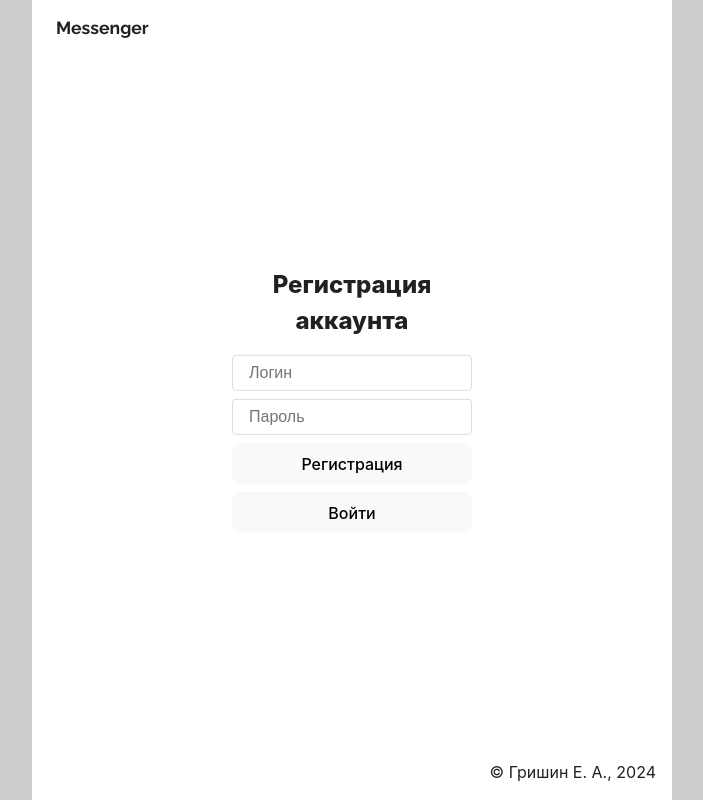
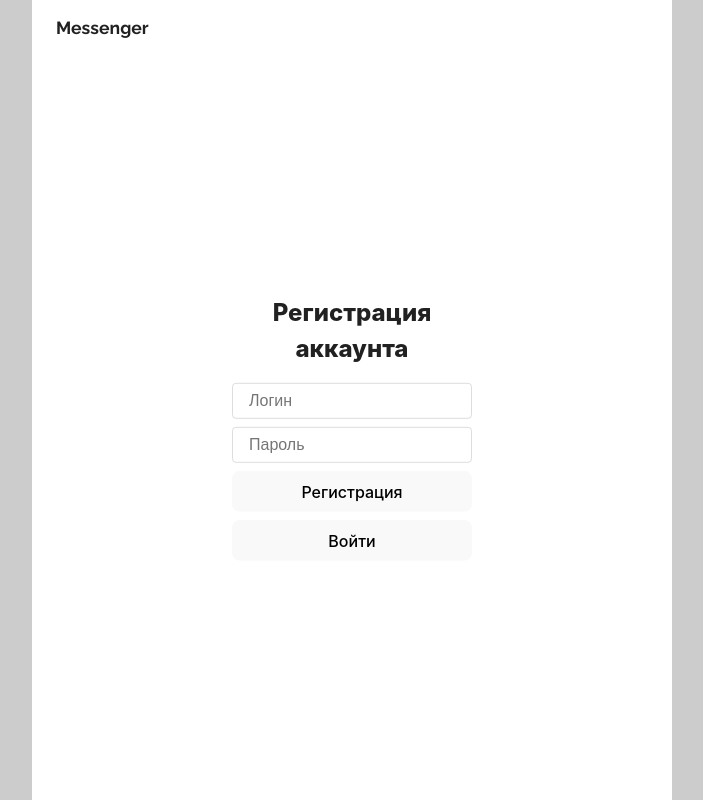
Before and after one commit to egorgrishin/messenger-front, a Vue app: page /register in a window 1280 px wide. Shown: the whole page, without its empty margins (288-991 px from the left). Built offline with nearby package versions, Linux system fonts and the light colour scheme; no server answers.

Commit message:
delete footer

```diff
--- a/src/assets/vars.scss
+++ b/src/assets/vars.scss
@@ -1,4 +1,3 @@
 $header-height: 3.5rem;
-$footer-height: 3.5rem;
 
 $chat-header-height: 3rem;
--- a/src/components/AppFooter.vue
+++ /dev/null
@@ -1,29 +0,0 @@
-<script setup lang="ts">
-const startYear = 2024;
-const currentYear = new Date().getFullYear();
-
-const year = currentYear - startYear !== 0
-    ? `${startYear}—${currentYear}`
-    : currentYear;
-
-const author = 'Гришин Е. А.';
-</script>
-
-<template>
-  <footer>
-    <span>© {{ author }}, {{ year }}</span>
-  </footer>
-</template>
-
-<style lang="scss" scoped>
-@import "../assets/vars";
-
-footer {
-  height: $footer-height;
-  display: flex;
-  width: 100%;
-  padding: 1rem;
-  justify-content: flex-end;
-  box-sizing: border-box;
-}
-</style>
--- a/src/layouts/AppLayout.vue
+++ b/src/layouts/AppLayout.vue
@@ -1,6 +1,5 @@
 <script setup lang="ts">
-import AppHeader from "../components/AppHeader.vue";
-import AppFooter from "../components/AppFooter.vue";
+import AppHeader from "components/AppHeader.vue";
 </script>
 
 <template>
@@ -8,7 +7,6 @@ import AppFooter from "../components/AppFooter.vue";
   <main>
     <slot />
   </main>
-  <AppFooter />
 </template>
 
 <style lang="scss" scoped>
--- a/src/views/ChatListView.vue
+++ b/src/views/ChatListView.vue
@@ -86,7 +86,7 @@ const getFirstLetter: (nick: string) => string = (nick: string): string => {
 
 .messenger__chat-list {
   overflow-y: auto;
-  height: calc(100vh - $header-height - $footer-height - 2rem);
+  height: calc(100vh - $header-height - 2rem);
 
   .messenger__chat-item {
     display: flex;
--- a/src/views/ChatView.vue
+++ b/src/views/ChatView.vue
@@ -72,7 +72,7 @@ window.Echo
 @import "../assets/vars";
 
 .test {
-  height: calc(100vh - $header-height - $footer-height - 2rem);
+  height: calc(100vh - $header-height - 2rem);
   display: flex;
   flex-direction: column;
 }
--- a/src/views/SearchUserView.vue
+++ b/src/views/SearchUserView.vue
@@ -94,7 +94,7 @@ const onClick: (user: User) => void = async (user: User): Promise<void> => {
 
 .user__block {
   overflow-y: auto;
-  height: calc(100vh - $header-height - $footer-height - 2rem);
+  height: calc(100vh - $header-height - 2rem);
 
   .search__form {
     display: flex;
```
